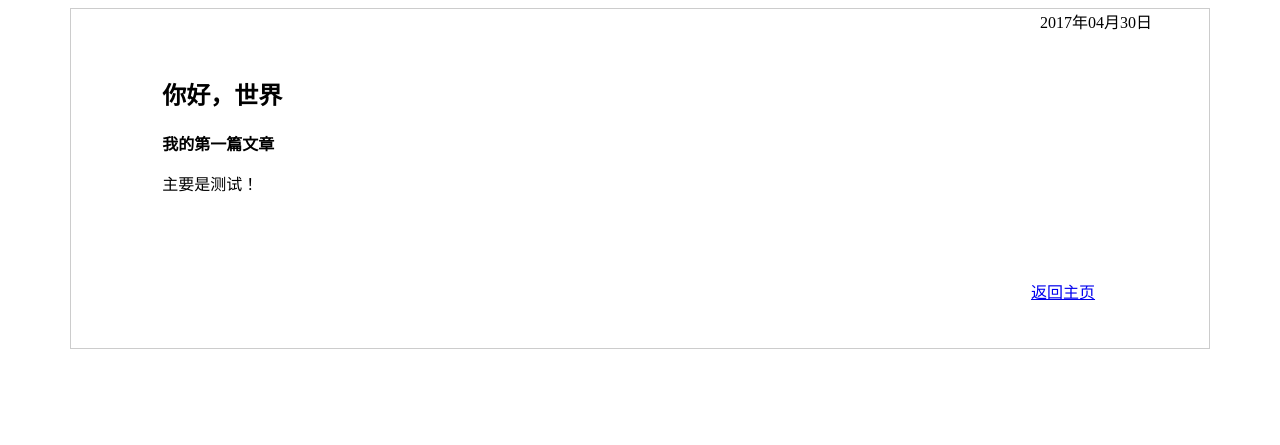
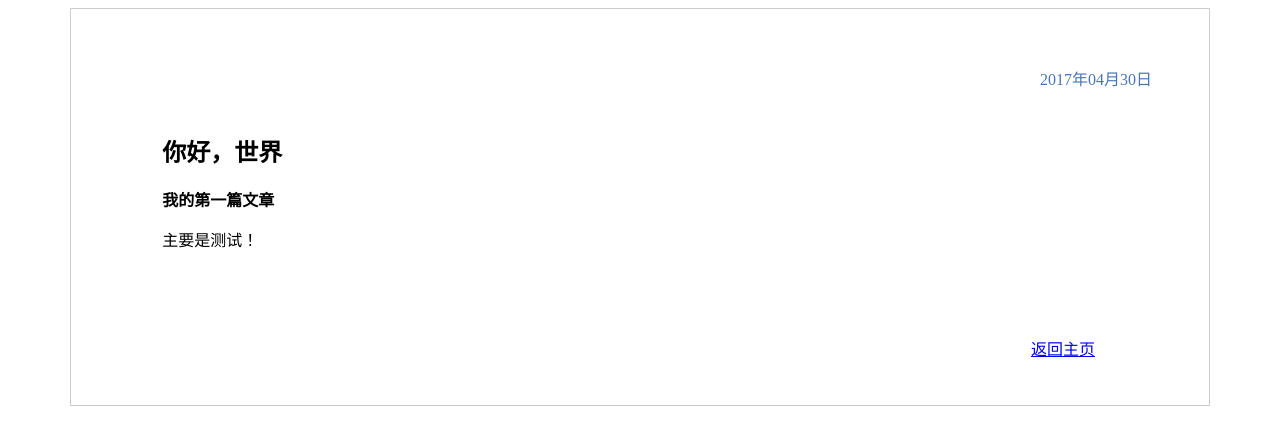
Before and after one commit to litarussell/litarussell.github.io, a Jekyll site: the page built from _posts/2017-04-30-hello.md, in a window 1280 px wide. Shown: the top 445 px of the page. Built offline with Jekyll 4.4.1, drawn with Linux system fonts in a browser that asks for light colours.

Commit message:
完善文章显示页面

```diff
--- a/css/artical.css
+++ b/css/artical.css
@@ -16,8 +16,9 @@ body{
     padding: 2% 8%;
 }
 .date{
-    padding-right: 5%;
+    padding: 5% 5% 0 0;
     text-align: right;
+    color: #4a75b5;
 }
 .back{
     padding: 2% 5%;
```
